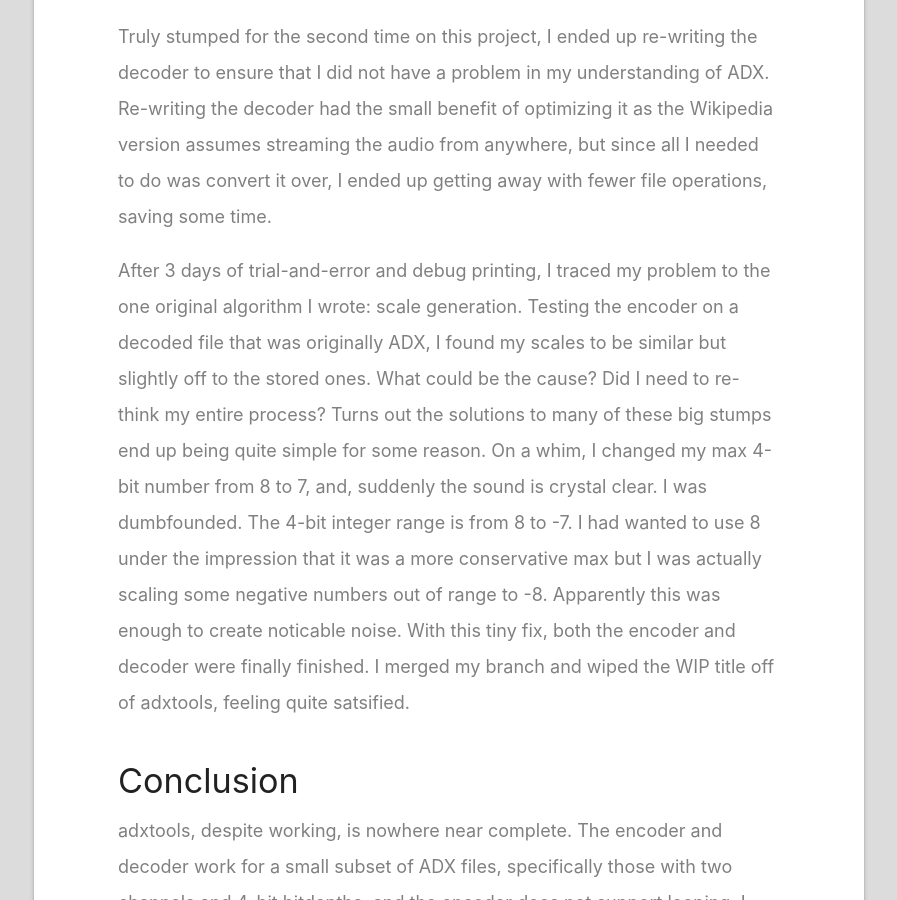
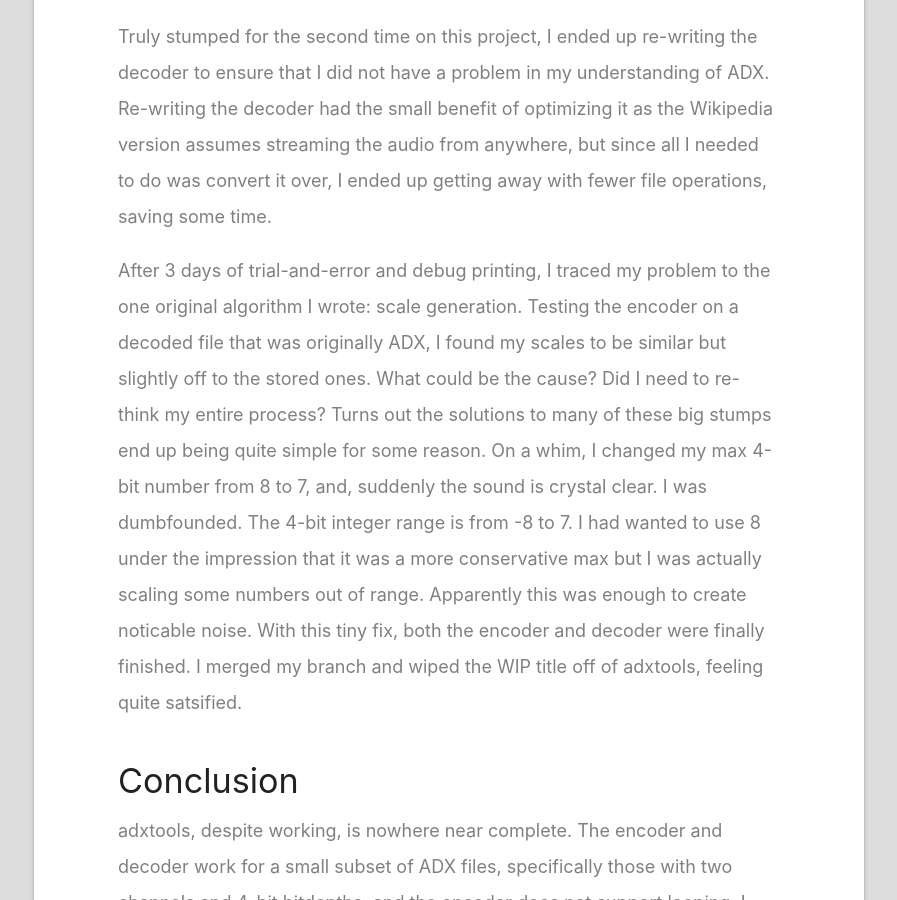
Before and after one commit to jasmaa/jasmaa.github.io, a Jekyll site: the page built from _posts/2020-01-24-adxtools.md, in a window 1280 px wide and 900 px high, scrolled down 5197 px. Shown: the whole window, without its empty margins (191-1088 px from the left). Built offline with Jekyll 4.4.1, drawn with Linux system fonts in a browser that asks for light colours; nearby versions of some CDN libraries; some of the changed text lies outside the part shown.

Commit message:
Update resume and adxtools post

```diff
--- a/_posts/2020-01-24-adxtools.md
+++ b/_posts/2020-01-24-adxtools.md
@@ -121,8 +121,8 @@ I wrote: scale generation. Testing the encoder on a decoded file that was origin
 to be similar but slightly off to the stored ones. What could be the cause? Did I need to re-think my entire process? Turns out
 the solutions to many of these big stumps end up being quite simple for some reason. On a whim, I changed my
 max 4-bit number from 8 to 7, and, suddenly the sound is crystal clear. I was dumbfounded. The 4-bit integer range
-is from 8 to -7. I had wanted to use 8 under the impression that it was a more conservative max but I was actually
-scaling some negative numbers out of range to -8. Apparently this was enough to create noticable noise. With this
+is from -8 to 7. I had wanted to use 8 under the impression that it was a more conservative max but I was actually
+scaling some numbers out of range. Apparently this was enough to create noticable noise. With this
 tiny fix, both the encoder and decoder were finally finished. I merged my branch and wiped the WIP title off of adxtools,
 feeling quite satsified.
 
```
Also changed, not shown: other parts of _posts/2020-01-24-adxtools.md (+2 -0 lines), 1 other file.
